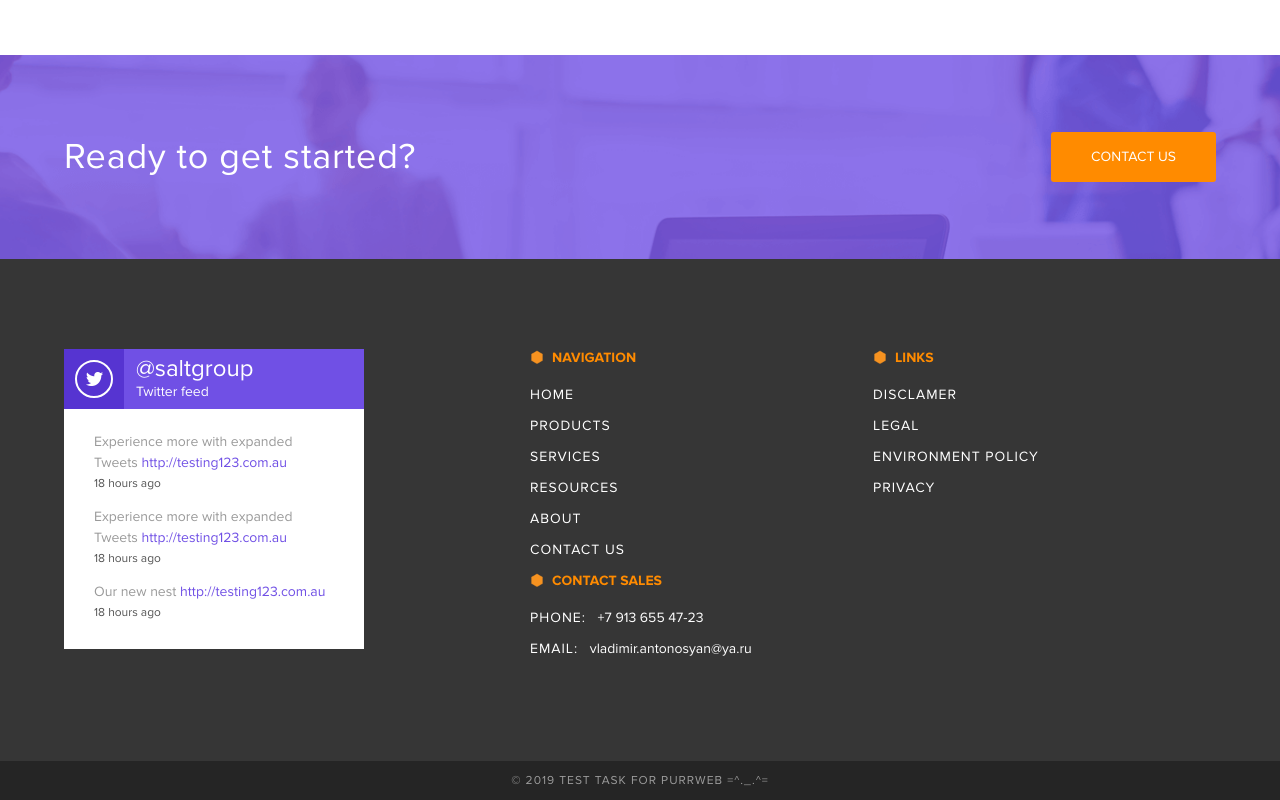
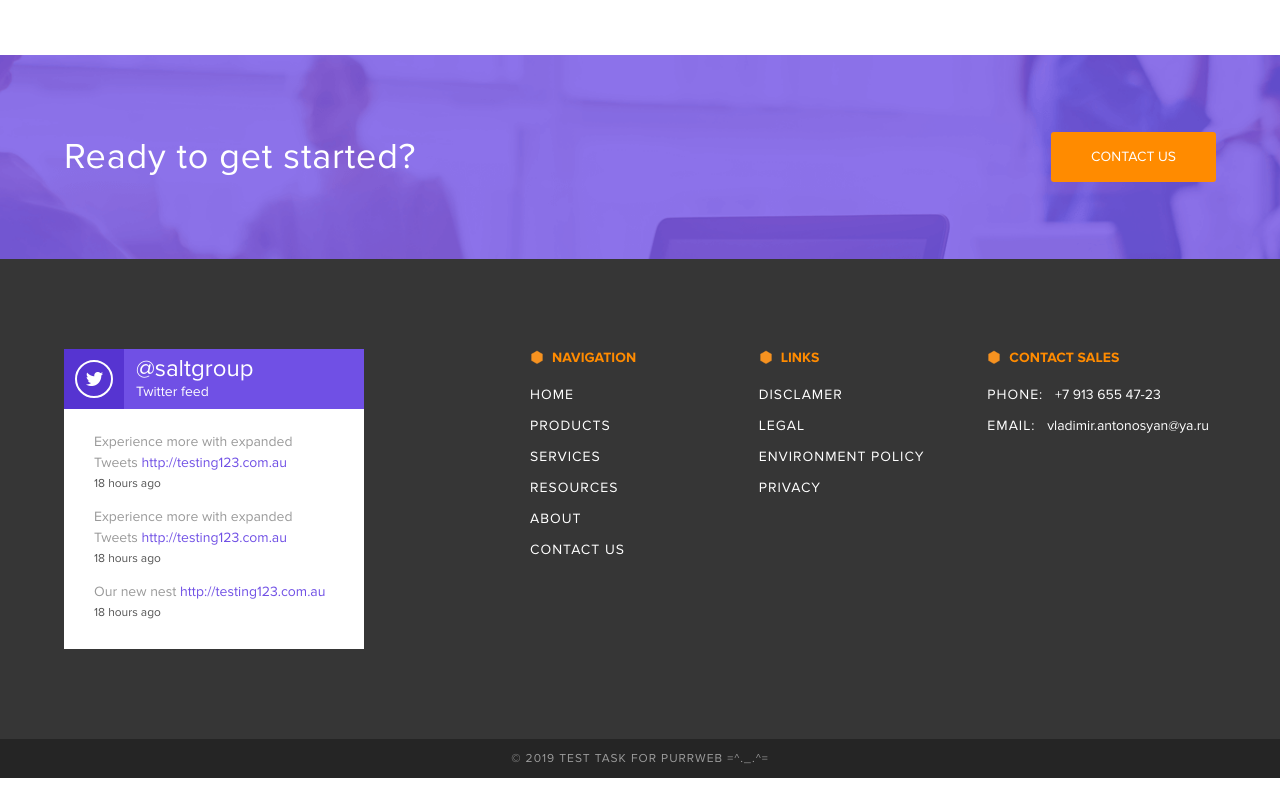
Before and after one commit to yungbrokedev/yungbrokedev.github.io, a plain HTML site: page index.html in a window 1280 px wide. Shown: the part 3255-4055 px from the top of the page. After the commit the page ends 4033 px from the top, so only its background shows below. Drawn offline with Linux system fonts and the light colour scheme.

Commit message:
Update style.css

```diff
--- a/css/style.css
+++ b/css/style.css
@@ -531,8 +531,8 @@ li{
 	}
 		.navigation__item {
 		    -webkit-box-flex: 1;
-		        -ms-flex: 1 240px;
-		            flex: 1 240px;
+		        -ms-flex: 1 200px;
+		            flex: 1 200px;
 		}
 
 
```
